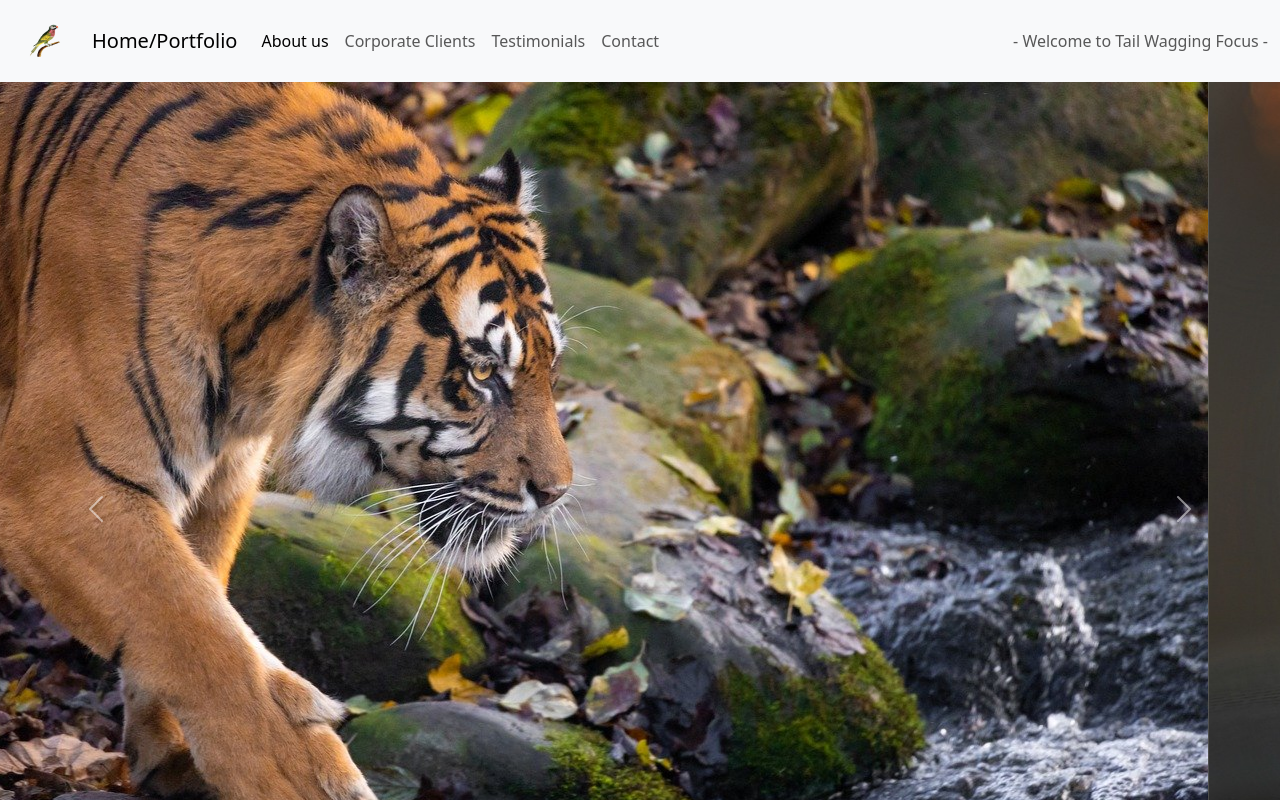
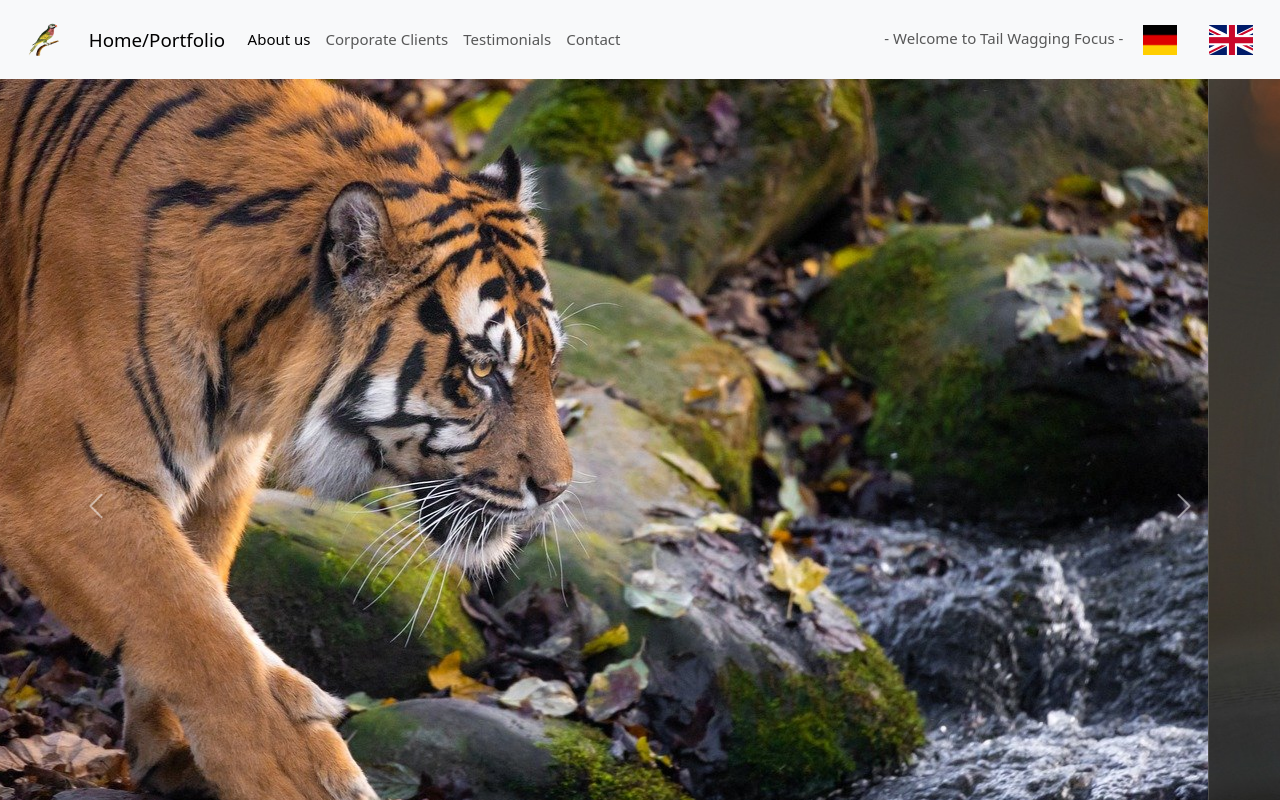
Before and after one commit to heetiqos/TailWaggingFocus, an Angular app: page / in a window 1280 px wide. Shown: the top 800 px of the page. Built offline with nearby package versions, Linux system fonts and the light colour scheme.

Commit message:
added language flags

```diff
--- a/src/app/navbar/navbar.component.css
+++ b/src/app/navbar/navbar.component.css
@@ -1 +1,6 @@
 /* Some global styling has been added in styles.css */
+/* button{
+    height: 30px;
+    width:30px;
+    object-fit: contain;
+} */
--- a/src/app/navbar/navbar.component.html
+++ b/src/app/navbar/navbar.component.html
@@ -3,7 +3,7 @@
       <div class="container-fluid ">
           <nav class="navbar bg-body-tertiary">
               <div class="container">
-                <a class="navbar-brand" routerLink="#">
+                <a class="navbar-brand" routerLink="/">
                   <img src="./assets/picproj/parroticon.png" alt="Bootstrap" width="40" height="40">
                 </a>
               </div>
@@ -29,6 +29,8 @@
           </ul>
           <span class="navbar-text">
             - Welcome to Tail Wagging Focus -
+              <button class="w3-button w3-circle" ><img src="./assets/img/DE_sqr_rd_flag.png" style="height: 30px;"></button>
+              <button class="w3-button w3-circle" ><img src="./assets/img/UK_sqr_rd_flag.png" style="height: 30px;"></button>
           </span>
         </div>
       </div>
--- a/src/index.html
+++ b/src/index.html
@@ -7,8 +7,8 @@
   <meta name="viewport" content="width=device-width, initial-scale=1">
   <link rel="stylesheet" href="https://cdnjs.cloudflare.com/ajax/libs/font-awesome/6.5.2/css/all.min.css" integrity="sha512-SnH5WK+bZxgPHs44uWIX+LLJAJ9/2PkPKZ5QiAj6Ta86w+fsb2TkcmfRyVX3pBnMFcV7oQPJkl9QevSCWr3W6A==" crossorigin="anonymous" referrerpolicy="no-referrer" />
   <link rel="icon" type="image/x-icon" href="favicon.ico">
+  <link rel="stylesheet" href="https://www.w3schools.com/w3css/4/w3.css">
   <link href="https://cdn.jsdelivr.net/npm/bootstrap@5.3.3/dist/css/bootstrap.min.css" rel="stylesheet" integrity="sha384-QWTKZyjpPEjISv5WaRU9OFeRpok6YctnYmDr5pNlyT2bRjXh0JMhjY6hW+ALEwIH" crossorigin="anonymous">
-
 </head>
 <body>
   <app-root></app-root>
```
Also changed, not shown: src/assets/img/DE_sqr_rd_flag.png (added), src/assets/img/UK_sqr_rd_flag.png (added).
